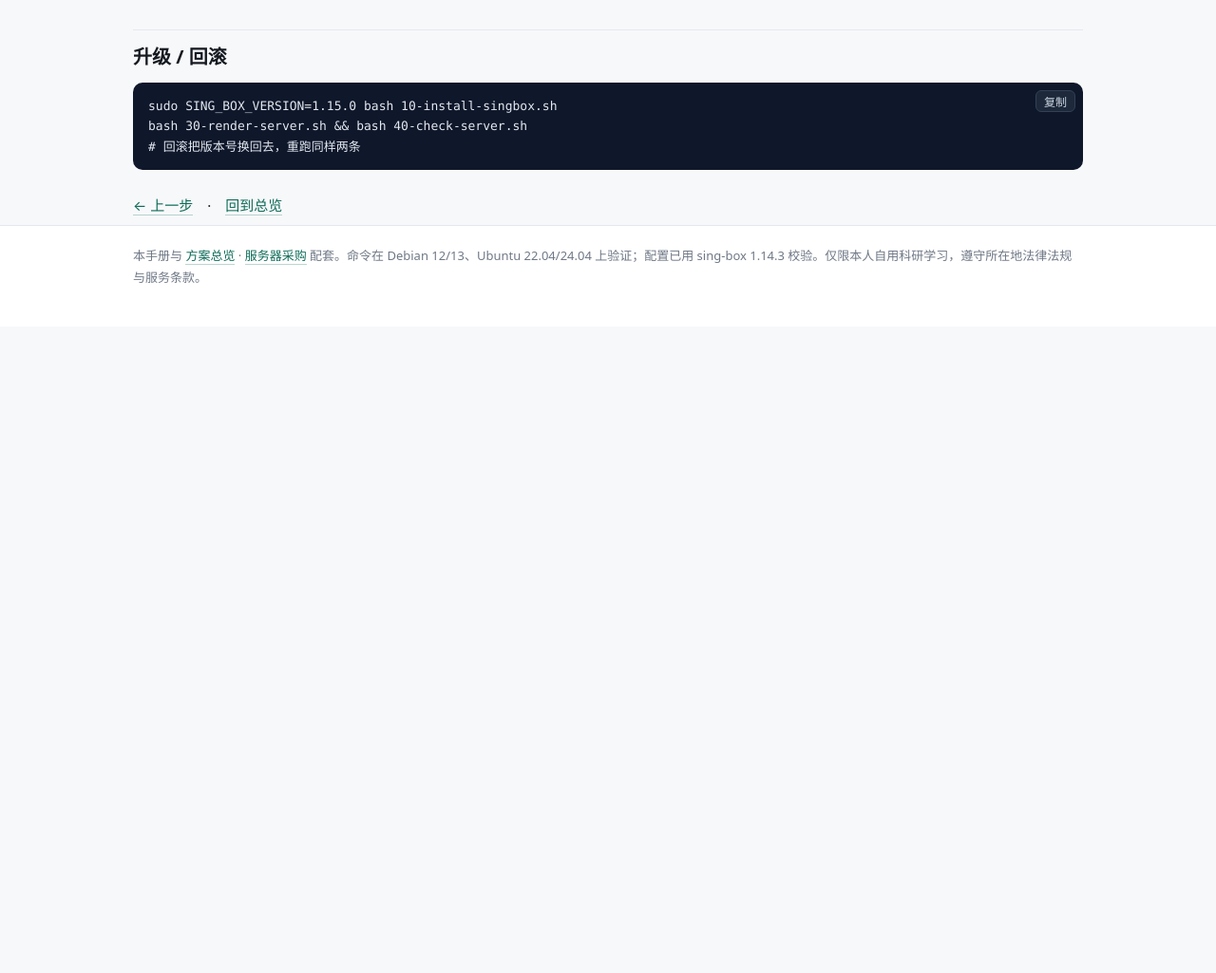
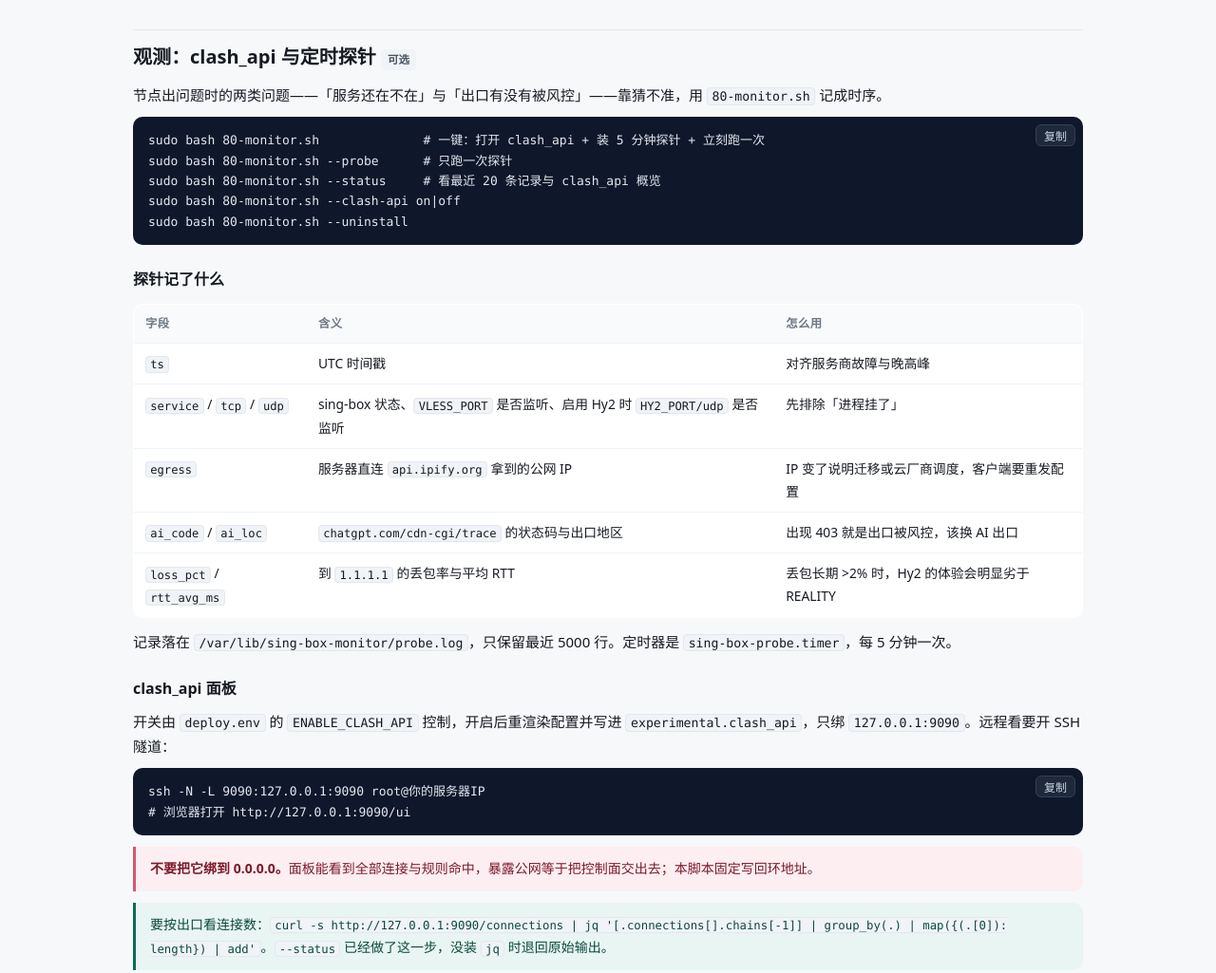
Before and after one commit to wiskewu/cyprinus-surge, a website: page docs/deploy/06-ops.html in a window 1280 px wide. Shown: the part 1469-2494 px from the top of the page at 95% size. Before the commit the page ends 1813 px from the top, so only its background shows below. Drawn offline with Linux system fonts and the light colour scheme.

Commit message:
feat(运维): 新增 80-monitor.sh，clash_api 与三条定时探针
节点出问题时有两类疑问说不清：「服务还在不在」和「出口有没有被风控」。
两种都得靠时序数据回答，不能靠某一次 curl。

服务端配置模板留出 experimental 片段位，40-server.sh 在
ENABLE_CLASH_API=1 时注入 clash_api（固定绑 127.0.0.1:9090），关闭时留空
对象，配置依然合法。

80-monitor.sh 记五列：服务与端口状态、直连出口 IP、
chatgpt.com/cdn-cgi/trace 的状态码与地区、到 1.1.1.1 的丢包率与平均
RTT。写入 /var/lib/sing-box-monitor/probe.log，保留最近 5000 行，由
sing-box-probe.timer 每 5 分钟跑一次。--status 打印最近记录并用 jq 汇总
clash_api 的连接数与各出口连接数，未装 jq 时退回原始输出。

06-ops.html 增加观测小节：字段含义与读法、SSH 隧道看面板、为什么不能绑
0.0.0.0。主索引的脚本数量同步改为 12。

```diff
--- a/docs/deploy/06-ops.html
+++ b/docs/deploy/06-ops.html
@@ -111,6 +111,36 @@ bash 70-backup.sh restore /root/backups/sing-box-日期.tgz</code></pre>
 journalctl -u sing-box -n 50 --no-pager
 bash 40-check-server.sh</code></pre>
 
+<h2 id="monitor">观测：clash_api 与定时探针 <span class="tag">可选</span></h2>
+<p>节点出问题时的两类问题——「服务还在不在」与「出口有没有被风控」——靠猜不准，用 <code>80-monitor.sh</code> 记成时序。</p>
+<pre><code>sudo bash 80-monitor.sh              # 一键：打开 clash_api + 装 5 分钟探针 + 立刻跑一次
+sudo bash 80-monitor.sh --probe      # 只跑一次探针
+sudo bash 80-monitor.sh --status     # 看最近 20 条记录与 clash_api 概览
+sudo bash 80-monitor.sh --clash-api on|off
+sudo bash 80-monitor.sh --uninstall</code></pre>
+
+<h3>探针记了什么</h3>
+<div class="tw">
+<table>
+<thead><tr><th>字段</th><th>含义</th><th>怎么用</th></tr></thead>
+<tbody>
+<tr><td><code>ts</code></td><td>UTC 时间戳</td><td>对齐服务商故障与晚高峰</td></tr>
+<tr><td><code>service</code> / <code>tcp</code> / <code>udp</code></td><td>sing-box 状态、<code>VLESS_PORT</code> 是否监听、启用 Hy2 时 <code>HY2_PORT/udp</code> 是否监听</td><td>先排除「进程挂了」</td></tr>
+<tr><td><code>egress</code></td><td>服务器直连 <code>api.ipify.org</code> 拿到的公网 IP</td><td>IP 变了说明迁移或云厂商调度，客户端要重发配置</td></tr>
+<tr><td><code>ai_code</code> / <code>ai_loc</code></td><td><code>chatgpt.com/cdn-cgi/trace</code> 的状态码与出口地区</td><td>出现 403 就是出口被风控，该换 AI 出口</td></tr>
+<tr><td><code>loss_pct</code> / <code>rtt_avg_ms</code></td><td>到 <code>1.1.1.1</code> 的丢包率与平均 RTT</td><td>丢包长期 &gt;2% 时，Hy2 的体验会明显劣于 REALITY</td></tr>
+</tbody>
+</table>
+</div>
+<p>记录落在 <code>/var/lib/sing-box-monitor/probe.log</code>，只保留最近 5000 行。定时器是 <code>sing-box-probe.timer</code>，每 5 分钟一次。</p>
+
+<h3>clash_api 面板</h3>
+<p>开关由 <code>deploy.env</code> 的 <code>ENABLE_CLASH_API</code> 控制，开启后重渲染配置并写进 <code>experimental.clash_api</code>，只绑 <code>127.0.0.1:9090</code>。远程看要开 SSH 隧道：</p>
+<pre><code>ssh -N -L 9090:127.0.0.1:9090 root@你的服务器IP
+# 浏览器打开 http://127.0.0.1:9090/ui</code></pre>
+<div class="bad"><b>不要把它绑到 0.0.0.0。</b>面板能看到全部连接与规则命中，暴露公网等于把控制面交出去；本脚本固定写回环地址。</div>
+<div class="note">要按出口看连接数：<code>curl -s http://127.0.0.1:9090/connections | jq '[.connections[].chains[-1]] | group_by(.) | map({(.[0]): length}) | add'</code>。<code>--status</code> 已经做了这一步，没装 <code>jq</code> 时退回原始输出。</div>
+
 <h2>升级 / 回滚</h2>
 <pre><code>sudo SING_BOX_VERSION=1.15.0 bash 10-install-singbox.sh
 bash 30-render-server.sh &amp;&amp; bash 40-check-server.sh
```
Also changed, not shown: docs/index.html (+2 -2 lines), .build/deploy/pages/06-ops.html, 5 other files.
